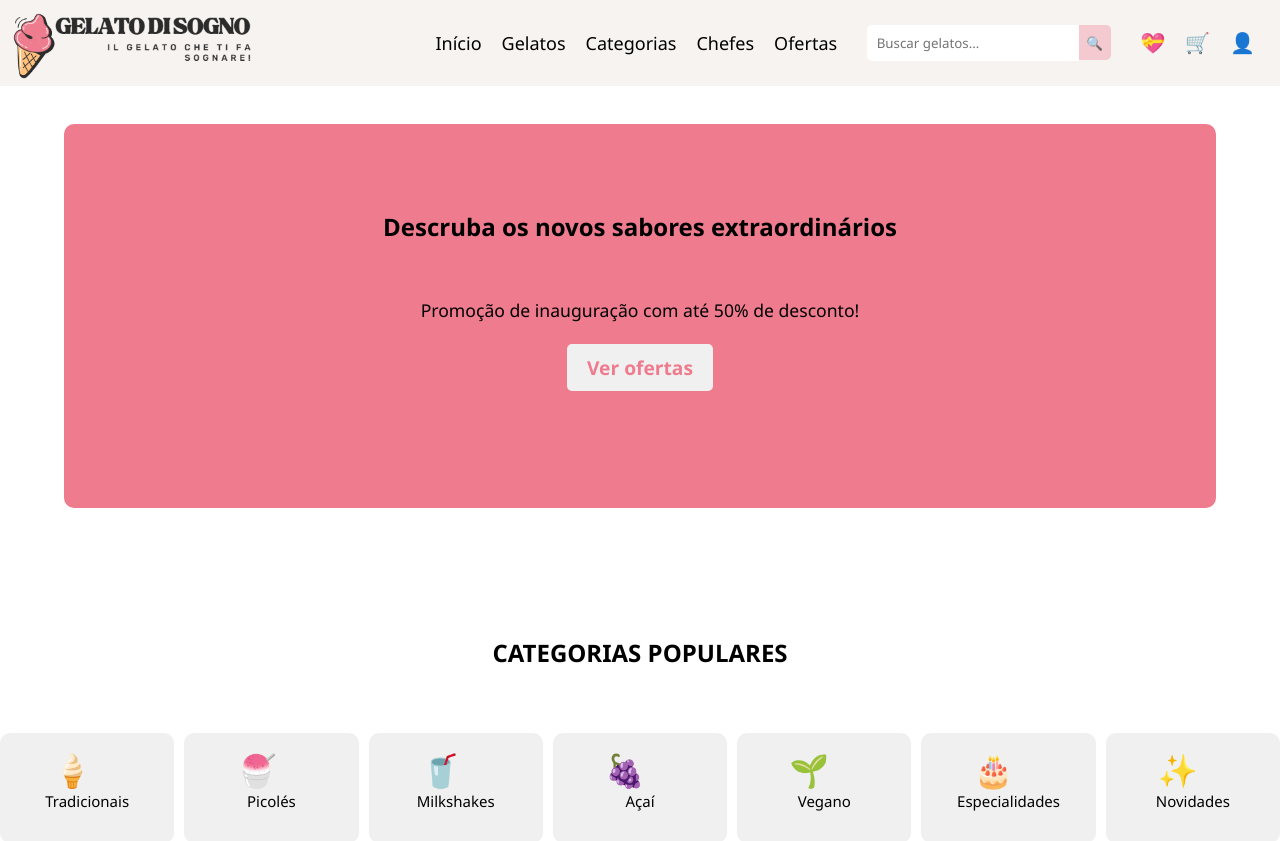
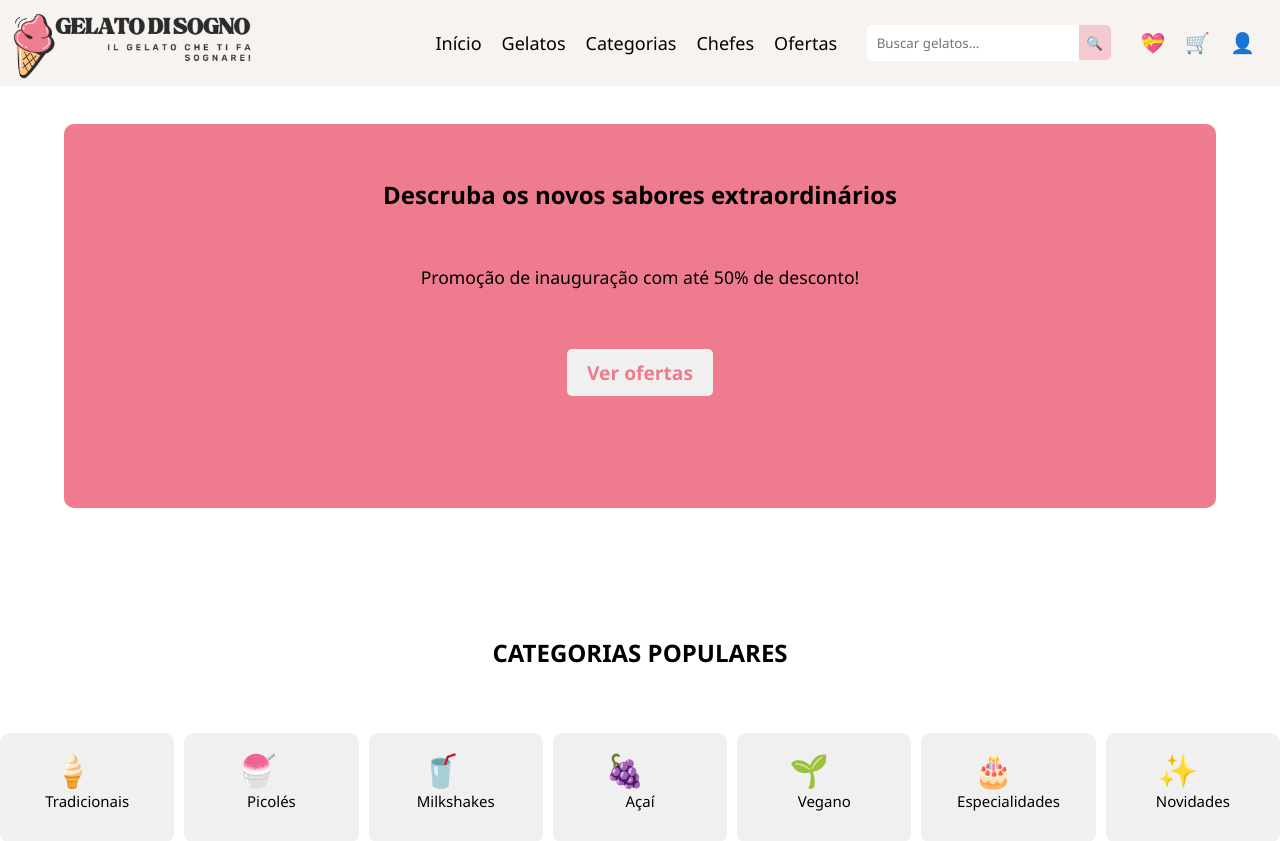
Before and after one commit to limabea23/componentes-FE, a Next.js app: page /gelateria in a window 1280 px wide. Shown: the top 841 px of the page. Built offline with nearby package versions, Linux system fonts and the light colour scheme.

Commit message:
Update Home.module.css

```diff
--- a/styles/Home.module.css
+++ b/styles/Home.module.css
@@ -14,12 +14,13 @@
 }
 
 .title {
-    padding: 5%;
+    padding: 2%;
     font-size: 1.5rem;
     font-weight: bold;
 }
 
 .description {
+    padding: 3%;
     font-size: 1.1rem;
 }
 
@@ -32,5 +33,5 @@
     color: #ef7c8e;
     border: none;
     cursor: pointer;
-    margin-top: 2%;
+    margin-top: 2.5%;
 }
```
